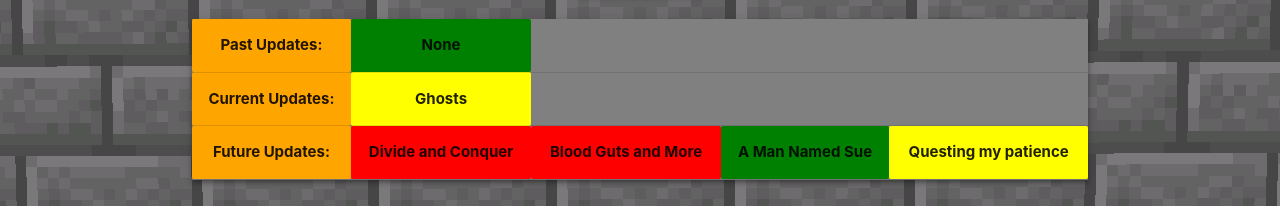
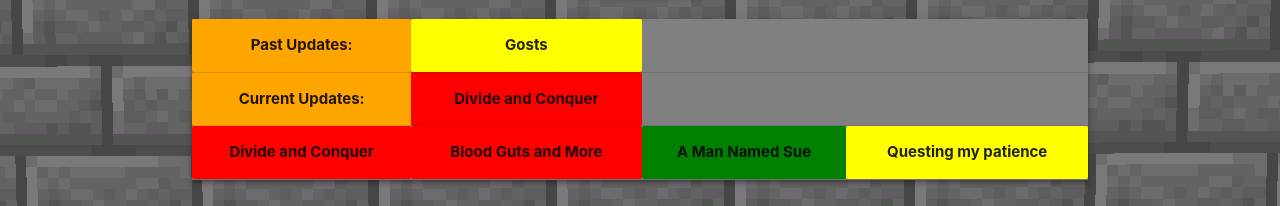
Before and after one commit to MedievalLife/MedievalLife.github.io, a plain HTML site: page index.html in a window 1280 px wide. Shown: the part 743-949 px from the top of the page. Drawn offline with nearby package versions, Linux system fonts and the light colour scheme.

Commit message:
Update index.html

```diff
--- a/index.html
+++ b/index.html
@@ -25,14 +25,13 @@
 			<TABLE style="background: gray;" class="z-depth-2" Align="center" Border="1" width="900">
 				<TR>
 					<TD BGCOLOR="orange"><CENTER><B> Past Updates: </B></CENTER></TD>
-					<TD BGCOLOR="green"><CENTER> <B>None</B> </CENTER></TD>
+					<TD BGCOLOR="yellow"><CENTER> <B>Gosts</B> </CENTER></TD>
 				</TR>
 				<TR>
 					<TD BGCOLOR="orange"><CENTER> <B>Current Updates: </B></CENTER></TD>
-					<TD BGCOLOR ="yellow"><CENTER> <B>Ghosts</B> </CENTER></TD>
+					<TD BGCOLOR ="red"><CENTER> <B>Divide and Conquer</B> </CENTER></TD>
 				</TR>
 				<TR>
-					<TD BGCOLOR="orange"><CENTER> <B>Future Updates:</B> </CENTER></TD>
 					<TD BGCOLOR="red"> <CENTER><B>Divide and Conquer</B> </CENTER></TD>
 					<TD BGCOLOR="red"><CENTER> <B>Blood Guts and More</B> </CENTER></TD>
 					<TD BGCOLOR="green"><CENTER><B>A Man Named Sue</B> </CENTER></TD>
```
